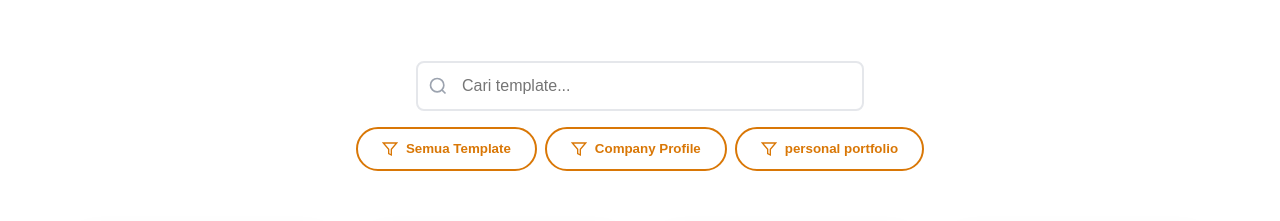
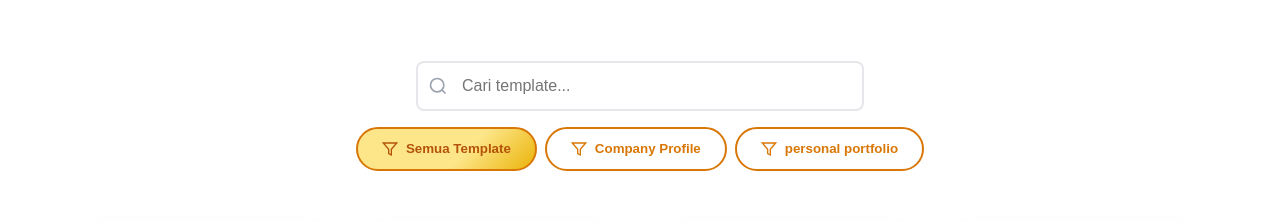
Before and after one commit to rafi-vin/web-jualan, a plain HTML site: page index.html in a window 1280 px wide. Shown: the part 1044-1265 px from the top of the page. Drawn offline with nearby package versions, Linux system fonts and the light colour scheme.

Commit message:
update fitur button

```diff
--- a/styles.css
+++ b/styles.css
@@ -749,6 +749,12 @@ h6 {
   min-height: 44px; /* Touch-friendly minimum */
 }
 
+.filter-btn.active, .filter-btn:hover {
+    color: #b45309;
+    background: linear-gradient(135deg, #fde68a 60%, #eab308 100%);
+    /* border-color: var(--primary); */
+}
+
 @media (min-width: 768px) {
   .filter-btn {
     padding: 0.75rem 1.5rem;
```
